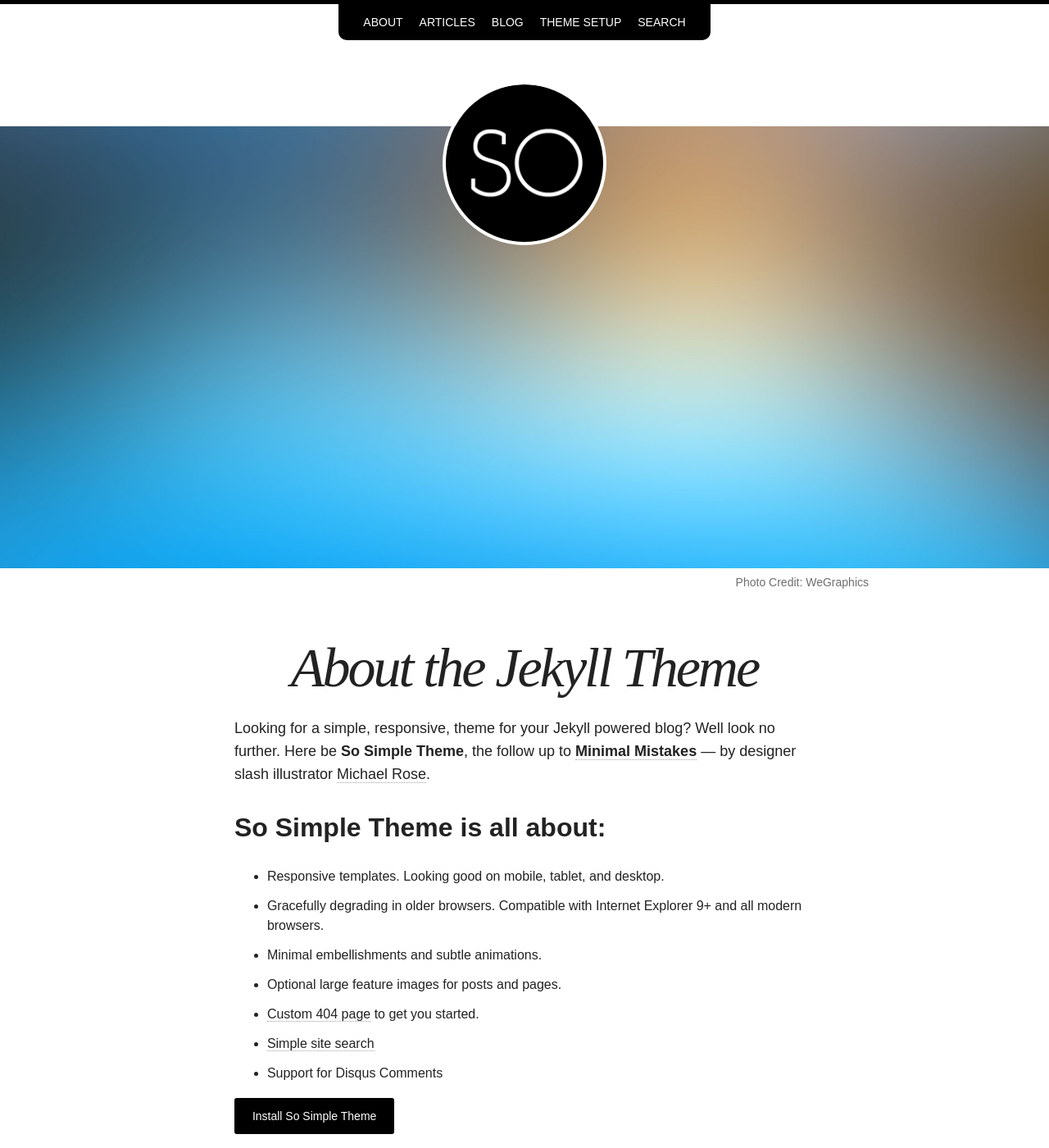
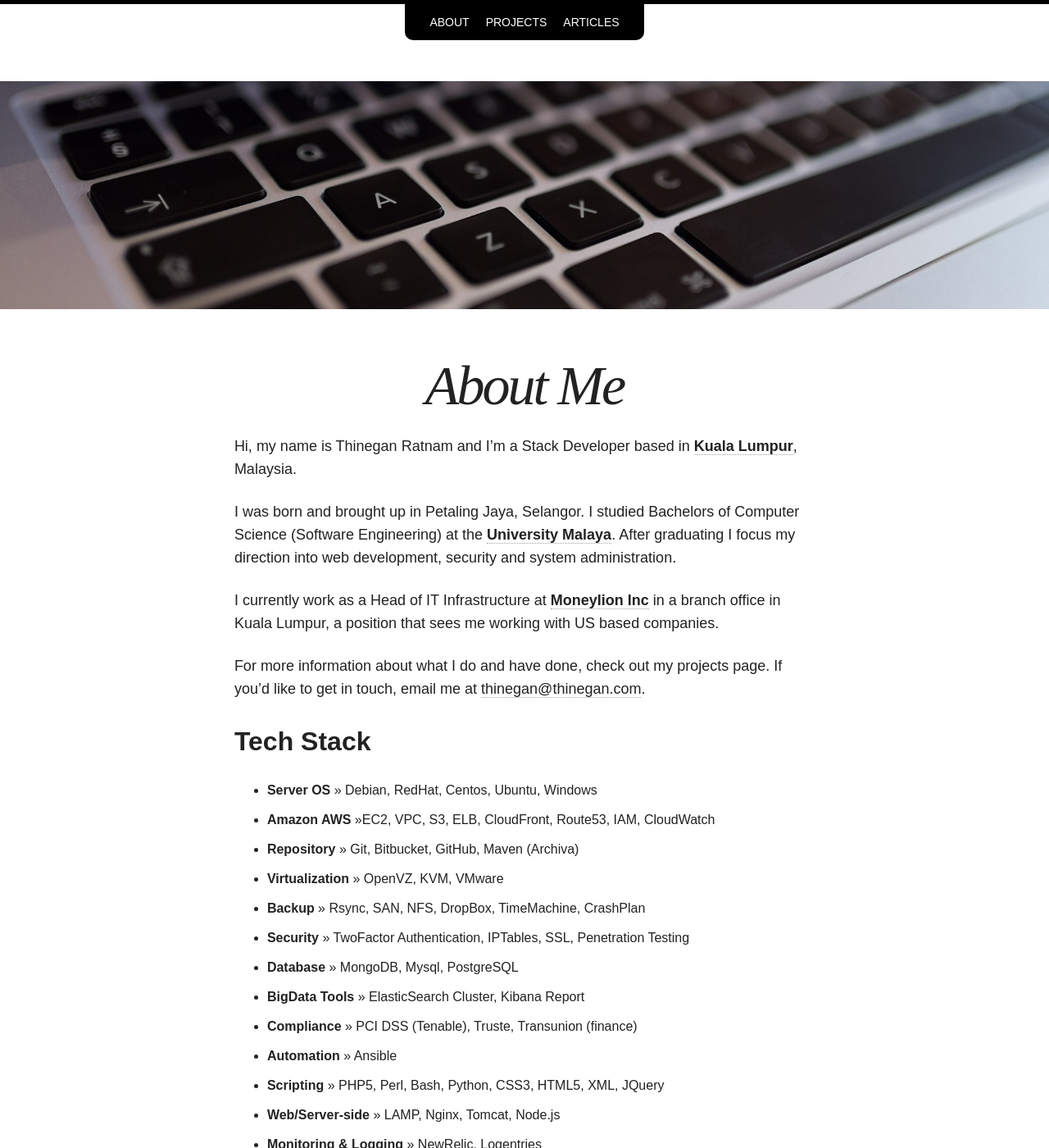
Before and after one commit to thinegan/thinegan.github.io, a Jekyll site: the page built from about/index.md, in a window 1280 px wide and 1400 px high. Shown: the whole window at 82% size. Built offline with Jekyll 4.4.1, drawn with Linux system fonts in a browser that asks for light colours; nearby versions of some CDN libraries; some of the changed text lies outside the part shown.

Commit message:
Update About us

```diff
--- a/_config.yml
+++ b/_config.yml
@@ -1,9 +1,9 @@
 # Site wide configuration
 
-title: Site Title
+title: Thinegan Ratnam
 locale: en_US
-description: Describe your website here.
-logo: site-logo.png
+description: About me.
+#logo: site-logo.png
 search: true
 #url: http://localhost:4000
 
@@ -42,9 +42,9 @@ owner:
   disqus-shortname:
   twitter: #username
   facebook: #username
-  github: #username
+  github: thinegan
   stackexchange: #http://stackoverflow.com/users/123456/username
-  linkedin: #username
+  linkedin: thinegan
   instagram: #username
   flickr: #username
   tumblr: #username
--- a/_data/navigation.yml
+++ b/_data/navigation.yml
@@ -3,14 +3,17 @@
 - title: About
   url: /about/
 
+- title: Projects
+  url: /projects/
+
 - title: Articles
   url: /articles/
 
-- title: Blog
-  url: /blog/
+#- title: Blog
+#  url: /blog/
 
-- title: Theme Setup
-  url: /theme-setup/
+#- title: Theme Setup
+#  url: /theme-setup/
 
-- title: Search
-  url: /search/
+#- title: Search
+#  url: /search/
--- a/about/index.md
+++ b/about/index.md
@@ -1,26 +1,37 @@
 ---
 layout: page
-title: About the Jekyll Theme
+title: About Me
 excerpt: "So Simple is a responsive Jekyll theme for your words and images."
 modified: 2014-08-08T19:44:38.564948-04:00
 image:
-  feature: so-simple-sample-image-4.jpg
-  credit: WeGraphics
-  creditlink: http://wegraphics.net/downloads/free-ultimate-blurred-background-pack/
+  feature: aboutme-coding_1900_413.jpg
 ---
 
-Looking for a simple, responsive, theme for your Jekyll powered blog? Well look no further. Here be **So Simple Theme**, the follow up to [**Minimal Mistakes**](http://mmistakes.github.io/minimal-mistakes) --- by designer slash illustrator [Michael Rose](http://mademistakes.com).
+Hi, my name is Thinegan Ratnam and I’m a Stack Developer based in [**Kuala Lumpur**](https://en.wikipedia.org/wiki/Kuala_Lumpur){:target="_blank"}, Malaysia.
 
-## So Simple Theme is all about:
+I was born and brought up in Petaling Jaya, Selangor.
+I studied Bachelors of Computer Science (Software Engineering) at the [**University Malaya**](https://en.wikipedia.org/wiki/University_of_Malaya){:target="_blank"}.
+After graduating I focus my direction into web development, security and system administration.
 
-* Responsive templates. Looking good on mobile, tablet, and desktop.
-* Gracefully degrading in older browsers. Compatible with Internet Explorer 9+ and all modern browsers.
-* Minimal embellishments and subtle animations.
-* Optional large feature images for posts and pages.
-* [Custom 404 page]({{ site.url }}/404.html) to get you started.
-* [Simple site search](https://github.com/christian-fei/Simple-Jekyll-Search)
-* Support for Disqus Comments
+I currently work as a Head of IT Infrastructure at [**Moneylion Inc**](https://www.moneylion.com/){:target="_blank"} in a branch office in Kuala Lumpur,
+a position that sees me working with US based companies.
 
-<a markdown="0" href="{{ site.url }}/theme-setup" class="btn">Install So Simple Theme</a>
+For more information about what I do and have done, check out my projects page.
+If you’d like to get in touch, email me at [thinegan@thinegan.com](mailto:thinegan@thinegan.com).
 
-[^1]: Example: *domain.com/category-name/post-title*
+## Tech Stack
+
+* **Server OS** &raquo; Debian, RedHat, Centos, Ubuntu, Windows
+* **Amazon AWS** &raquo;EC2, VPC, S3, ELB, CloudFront, Route53, IAM, CloudWatch
+* **Repository** &raquo; Git, Bitbucket, GitHub, Maven (Archiva)
+* **Virtualization** &raquo; OpenVZ, KVM, VMware
+* **Backup** &raquo; Rsync, SAN, NFS, DropBox, TimeMachine, CrashPlan
+* **Security** &raquo; Two­Factor Authentication, IPTables, SSL, Penetration Testing
+* **Database** &raquo; MongoDB, Mysql, PostgreSQL
+* **BigData Tools** &raquo; ElasticSearch Cluster, Kibana Report
+* **Compliance** &raquo; PCI DSS (Tenable), Truste, Transunion (finance)
+* **Automation** &raquo; Ansible
+* **Scripting** &raquo; PHP5, Perl, Bash, Python, CSS3, HTML5, XML, JQuery
+* **Web/Server-side** &raquo; LAMP, Nginx, Tomcat, Node.js
+* **Monitoring & Logging** &raquo; NewRelic, Logentries
+* **Continuous Integration & Deployment** &raquo; Atlassia Jira, Stash, Bamboo, Confluence
```
Also changed, not shown: projects/index.md (added, +12 -0 lines), favicon.ico, favicon_old.ico (added), images/aboutme-coding_1900_413.jpg (added).
